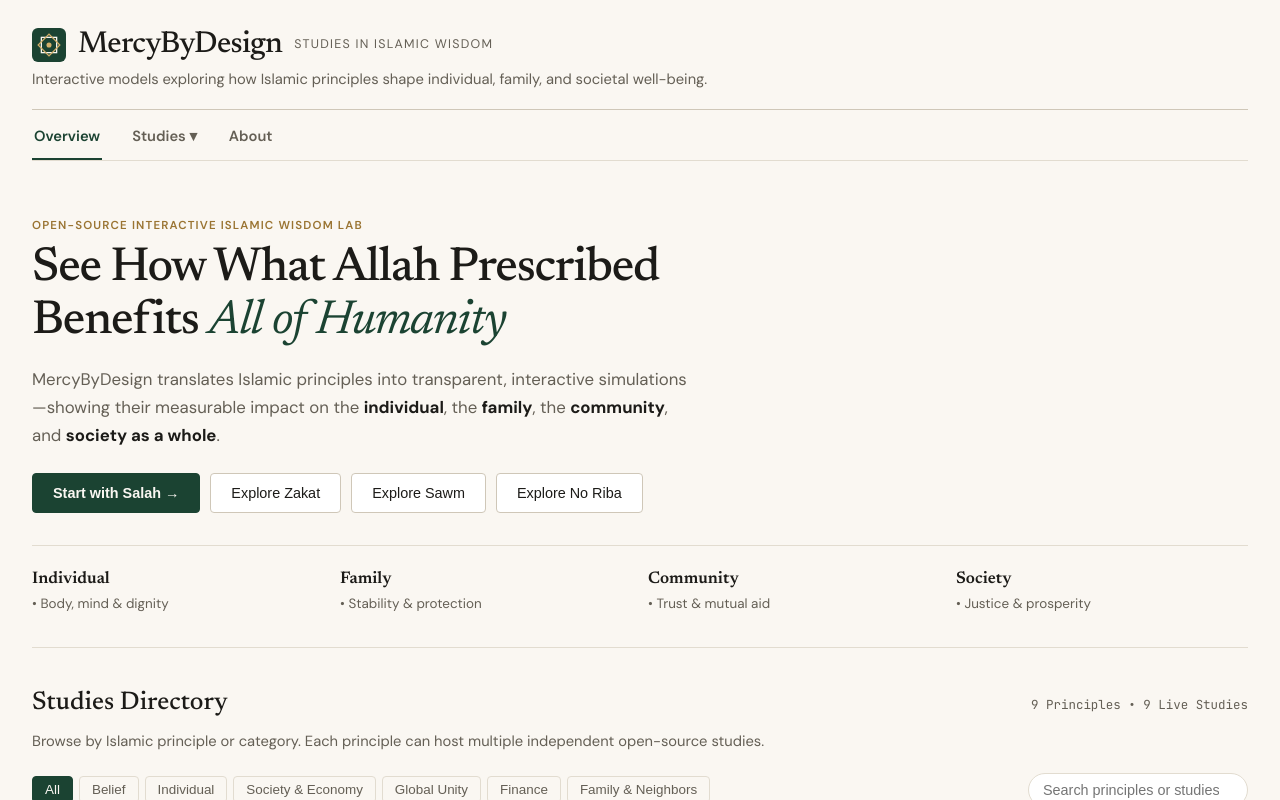
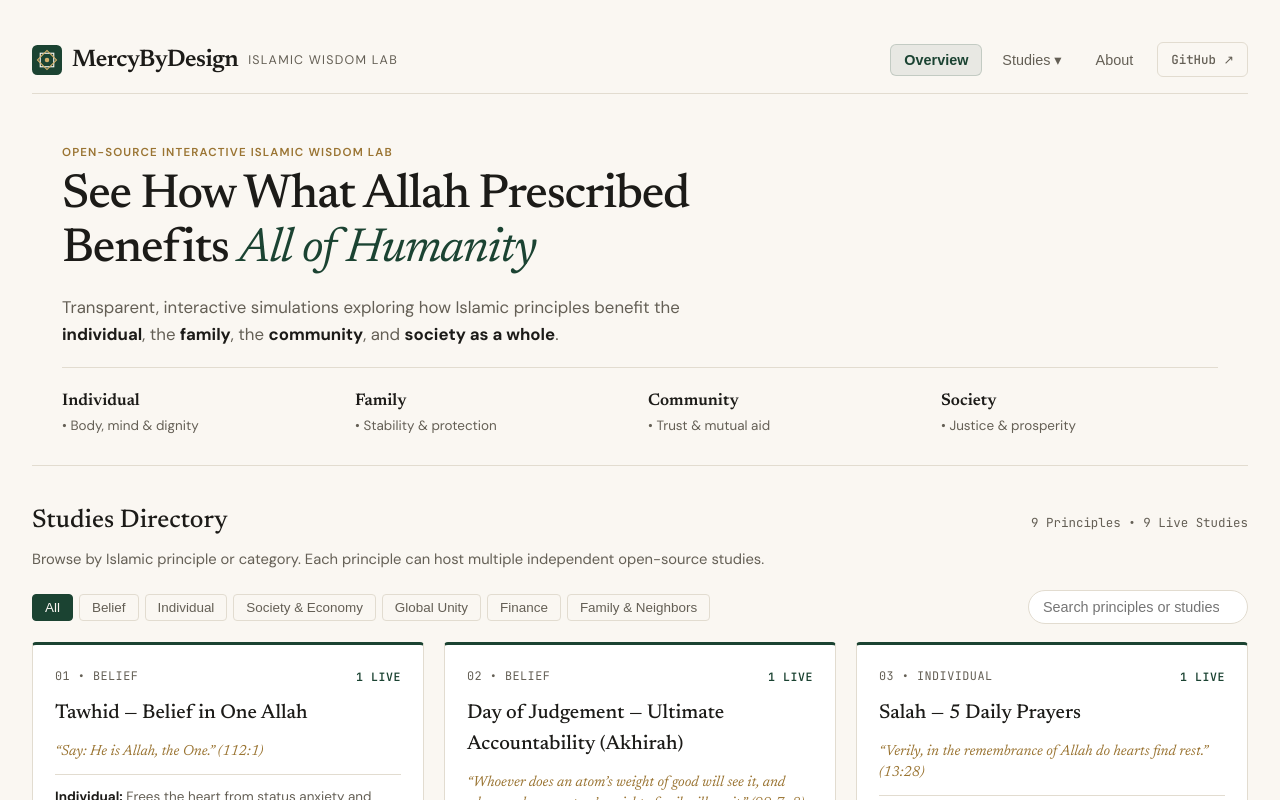
Before and after one commit to mercybydesign/mercybydesign, a React (Vite) app: page / in a window 1280 px wide. Shown: the top 800 px of the page. Built offline with nearby package versions, Linux system fonts and the light colour scheme; the HTML template or start-up script is replaced by a standard one.

Commit message:
Polish unified editorial header, compact hero, and aligned green card buttons

```diff
--- a/src/App.jsx
+++ b/src/App.jsx
@@ -103,44 +103,33 @@ export default function App() {
 
   return (
     <div className="app-shell">
-      <header className="top-bar">
-        <div className="brand-block">
-          <div
-            className="brand-row"
-            style={{ alignItems: 'center', cursor: 'pointer' }}
+      <header className="site-header">
+        <button
+          type="button"
+          className="brand-trigger"
           onClick={() => navigate('home')}
         >
-            <Logo size={34} />
-            <h1>MercyByDesign</h1>
-            <span className="brand-sub-tag">Studies in Islamic Wisdom</span>
-          </div>
-          <p className="subtitle">
-            Interactive models exploring how Islamic principles shape individual, family, and societal well-being.
-          </p>
-        </div>
-      </header>
+          <Logo size={30} />
+          <span className="brand-wordmark">MercyByDesign</span>
+          <span className="brand-sub-tag">Islamic Wisdom Lab</span>
+        </button>
 
-      {/* Clean Editorial Navigation with Studies Dropdown */}
-      <nav className="module-nav" aria-label="Main navigation">
+        <nav className="site-nav" aria-label="Main navigation">
           <button
-          className={`module-tab ${route.module === 'home' ? 'active' : ''}`}
+            className={`nav-link ${route.module === 'home' ? 'active' : ''}`}
             onClick={() => navigate('home')}
           >
-          <span className="mod-text"><strong>Overview</strong></span>
+            Overview
           </button>
 
           <div className="nav-dropdown-wrap" ref={dropdownRef}>
             <button
-            className={`module-tab ${activeTopic ? 'active' : ''}`}
+              className={`nav-link ${activeTopic ? 'active' : ''}`}
               onClick={() => setStudiesOpen((o) => !o)}
               aria-expanded={studiesOpen}
               aria-haspopup="menu"
             >
-            <span className="mod-text">
-              <strong>
               {activeTopic ? `Studies: ${activeTopic.title}` : 'Studies'} ▾
-              </strong>
-            </span>
             </button>
 
             {studiesOpen && (
@@ -172,12 +161,22 @@ export default function App() {
           </div>
 
           <button
-          className={`module-tab ${route.module === 'about' ? 'active' : ''}`}
+            className={`nav-link ${route.module === 'about' ? 'active' : ''}`}
             onClick={() => navigate('about')}
           >
-          <span className="mod-text"><strong>About</strong></span>
+            About
           </button>
+
+          <a
+            className="nav-link nav-github"
+            href="https://github.com/mercybydesign/mercybydesign"
+            target="_blank"
+            rel="noreferrer"
+          >
+            GitHub ↗
+          </a>
         </nav>
+      </header>
 
       {route.module === 'home' && <HomePage onSelectModule={navigate} />}
       {route.module === 'about' && <AboutPage />}
--- a/src/components/HomePage.jsx
+++ b/src/components/HomePage.jsx
@@ -39,31 +39,17 @@ export function HomePage({ onSelectModule }) {
 
   return (
     <div className="home-wrap">
-      {/* Hero */}
-      <section className="hero-card">
+      {/* Compact Editorial Hero */}
+      <section className="hero-card" style={{ padding: '28px 30px' }}>
         <span className="wisdom-eyebrow">OPEN-SOURCE INTERACTIVE ISLAMIC WISDOM LAB</span>
-        <h2 className="hero-title">
+        <h2 className="hero-title" style={{ marginBottom: '10px' }}>
           See How What Allah Prescribed Benefits <span className="hero-accent">All of Humanity</span>
         </h2>
-        <p className="hero-sub">
-          MercyByDesign translates Islamic principles into transparent, interactive simulations—showing their measurable impact on the <strong>individual</strong>, the <strong>family</strong>, the <strong>community</strong>, and <strong>society as a whole</strong>.
+        <p className="hero-sub" style={{ marginBottom: '18px' }}>
+          Transparent, interactive simulations exploring how Islamic principles benefit the <strong>individual</strong>, the <strong>family</strong>, the <strong>community</strong>, and <strong>society as a whole</strong>.
         </p>
-        <div className="hero-actions">
-          <button className="primary-btn lg" onClick={() => onSelectModule('salah')}>
-            Start with Salah →
-          </button>
-          <button className="secondary-btn lg" onClick={() => onSelectModule('zakat')}>
-            Explore Zakat
-          </button>
-          <button className="secondary-btn lg" onClick={() => onSelectModule('sawm')}>
-            Explore Sawm
-          </button>
-          <button className="secondary-btn lg" onClick={() => onSelectModule('riba')}>
-            Explore No Riba
-          </button>
-        </div>
 
-        <div className="impact-strip">
+        <div className="impact-strip" style={{ marginTop: 0 }}>
           <div className="impact-pill"><strong>Individual</strong> • Body, mind &amp; dignity</div>
           <div className="impact-pill"><strong>Family</strong> • Stability &amp; protection</div>
           <div className="impact-pill"><strong>Community</strong> • Trust &amp; mutual aid</div>
@@ -126,10 +112,11 @@ export function HomePage({ onSelectModule }) {
         ) : (
           <div className="blueprint-grid">
             {filteredTopics.map((topic) => (
-              <article key={topic.id} className="bp-card live">
+              <article key={topic.id} className="bp-card is-live">
                 <div className="bp-top">
-                  <span className="bp-num">{topic.num}</span>
-                  <span className="bp-cat">{topic.category}</span>
+                  <span className="bp-num">
+                    {topic.num} • {topic.category}
+                  </span>
                   <span className="bp-status live">
                     {topic.studies.length} Live
                   </span>
@@ -142,7 +129,7 @@ export function HomePage({ onSelectModule }) {
 
                 <div className="bp-benefits">
                   {Object.entries(topic.benefits).map(([level, text]) => (
-                    <div key={level} className="bp-benefit-row">
+                    <div key={level} className="bp-ben-row">
                       <strong>{level}:</strong> <span>{text}</span>
                     </div>
                   ))}
@@ -163,7 +150,7 @@ export function HomePage({ onSelectModule }) {
                       </li>
                     ))}
                     {(topic.plannedStudies || []).map((name) => (
-                      <li key={name} className="sim-planned">
+                      <li key={name} className="sim-soon">
                         ○ {name} <em>(open to contribute)</em>
                       </li>
                     ))}
@@ -171,7 +158,8 @@ export function HomePage({ onSelectModule }) {
                 </div>
 
                 <button
-                  className="primary-btn bp-cta"
+                  type="button"
+                  className="bp-open-btn"
                   onClick={() => onSelectModule(topic.id)}
                 >
                   Open {topic.title} →
--- a/src/index.css
+++ b/src/index.css
@@ -1269,20 +1269,20 @@ input[type='range'] {
 
 .bp-open-btn {
   margin-top: auto;
-  background: transparent;
-  color: var(--accent);
+  background: var(--accent);
+  color: #faf7f2;
   border: 1px solid var(--accent);
   border-radius: 4px;
-  padding: 8px 14px;
+  padding: 9px 14px;
   font-size: 0.84rem;
   font-weight: 600;
   cursor: pointer;
-  transition: all 0.15s;
+  transition: opacity 0.15s ease, transform 0.15s ease;
 }
 
 .bp-open-btn:hover {
-  background: var(--accent);
-  color: #faf7f2;
+  opacity: 0.92;
+  transform: translateY(-1px);
 }
 
 /* Simplified Zakat Toolbar, Settings Drawer & Sub-Tabs */
@@ -1969,3 +1969,73 @@ input[type='range'] {
   font-size: 0.76rem;
   color: var(--muted, #5c574d);
 }
+
+/* Unified Editorial Site Header */
+.site-header {
+  display: flex;
+  align-items: center;
+  justify-content: space-between;
+  gap: 16px;
+  padding: 14px 0 16px;
+  margin-bottom: 22px;
+  border-bottom: 1px solid var(--border, #e5dfd3);
+  flex-wrap: wrap;
+}
+
+.brand-trigger {
+  display: inline-flex;
+  align-items: center;
+  gap: 10px;
+  background: none;
+  border: none;
+  padding: 0;
+  cursor: pointer;
+  color: var(--ink, #1c1b18);
+}
+
+.brand-wordmark {
+  font-family: 'Newsreader', serif;
+  font-size: 1.5rem;
+  font-weight: 600;
+  letter-spacing: -0.02em;
+  color: var(--ink, #1c1b18);
+}
+
+.site-nav {
+  display: flex;
+  align-items: center;
+  gap: 6px;
+  flex-wrap: wrap;
+}
+
+.nav-link {
+  background: none;
+  border: 1px solid transparent;
+  border-radius: 6px;
+  padding: 7px 13px;
+  font-size: 0.9rem;
+  font-weight: 500;
+  color: var(--muted, #5c574d);
+  cursor: pointer;
+  text-decoration: none;
+  transition: background 0.15s ease, color 0.15s ease, border-color 0.15s ease;
+}
+
+.nav-link:hover {
+  color: var(--ink, #1c1b18);
+  background: rgba(28, 27, 24, 0.04);
+}
+
+.nav-link.active {
+  color: #1b4332;
+  font-weight: 600;
+  background: rgba(27, 67, 50, 0.08);
+  border-color: rgba(27, 67, 50, 0.18);
+}
+
+.nav-github {
+  font-family: 'JetBrains Mono', monospace;
+  font-size: 0.78rem;
+  margin-left: 4px;
+  border-color: var(--border, #e5dfd3);
+}
```
Lines whose indentation alone changed are shown as unchanged.
